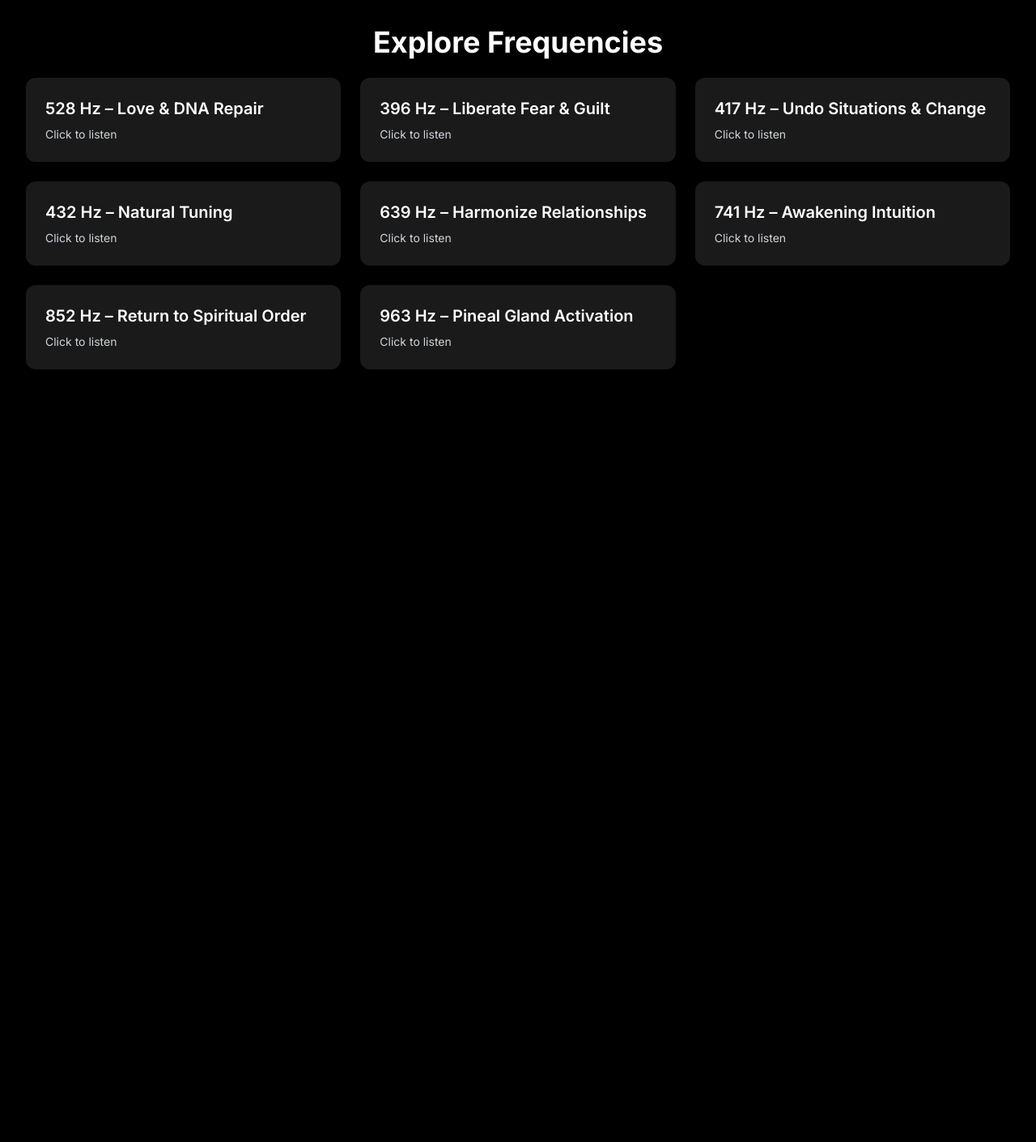
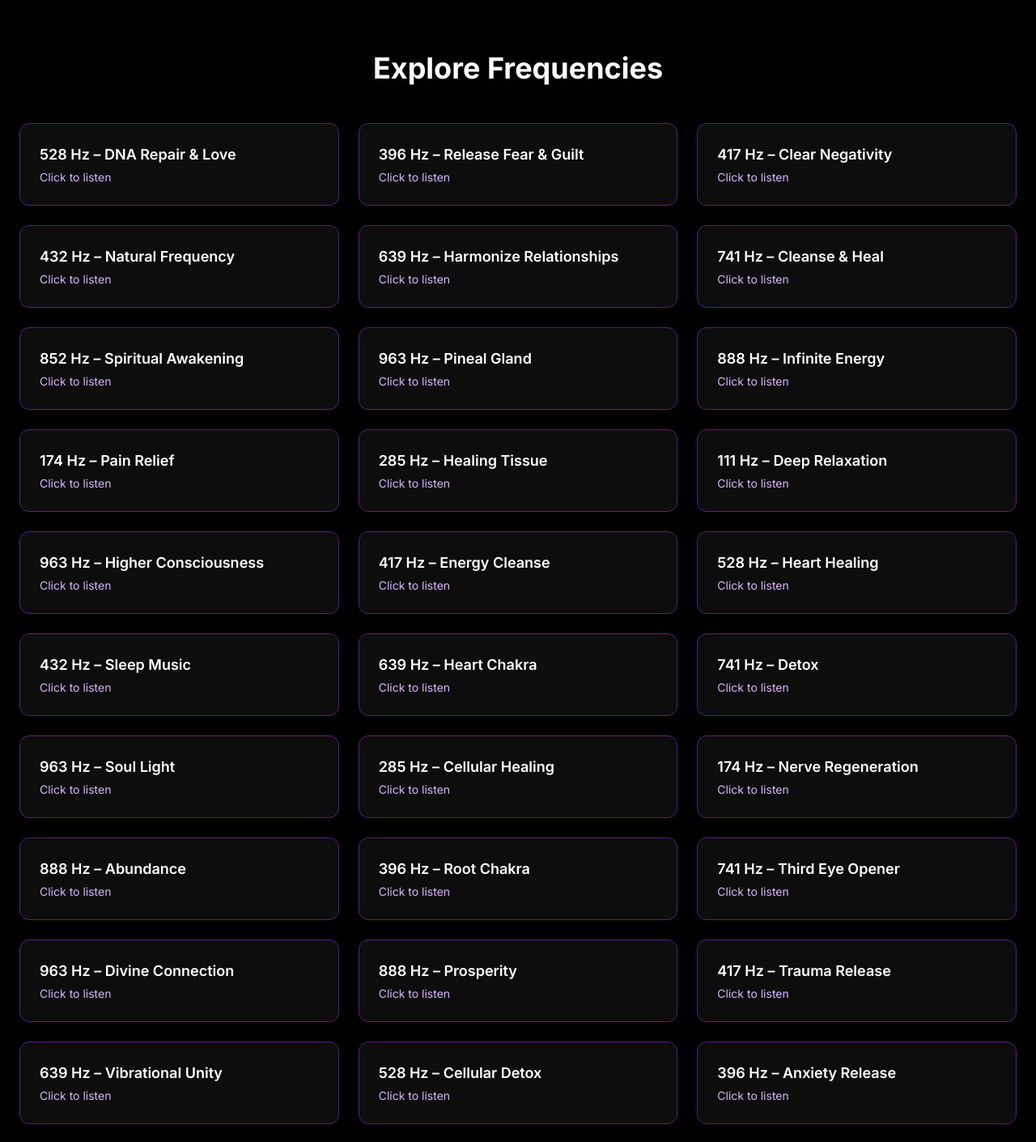
Before and after one commit to ReyaanshRajotia/vibrenza-frontend, a Next.js app: page /explore in a window 1280 px wide. Shown: the top 1410 px of the page at 81% size. Before the commit the page ends 800 px from the top, so only its background shows below. Built offline with nearby package versions, Linux system fonts and the light colour scheme.

Commit message:
Update page.tsx

```diff
--- a/app/explore/page.tsx
+++ b/app/explore/page.tsx
@@ -1,56 +1,64 @@
 "use client";
 
 const frequencies = [
-  {
-    title: "528 Hz – Love & DNA Repair",
-    url: "https://www.youtube.com/watch?v=1Z-3JgnRjBc"
-  },
-  {
-    title: "396 Hz – Liberate Fear & Guilt",
-    url: "https://www.youtube.com/watch?v=0-Vk00TVzAU"
-  },
-  {
-    title: "417 Hz – Undo Situations & Change",
-    url: "https://www.youtube.com/watch?v=q7M5wVgOxs8"
-  },
-  {
-    title: "432 Hz – Natural Tuning",
-    url: "https://www.youtube.com/watch?v=7Wq1PbT5TDs"
-  },
-  {
-    title: "639 Hz – Harmonize Relationships",
-    url: "https://www.youtube.com/watch?v=VjVJeTXYpJk"
-  },
-  {
-    title: "741 Hz – Awakening Intuition",
-    url: "https://www.youtube.com/watch?v=-DdnKVQgr0k"
-  },
-  {
-    title: "852 Hz – Return to Spiritual Order",
-    url: "https://www.youtube.com/watch?v=Y5EgvA2x8rk"
-  },
-  {
-    title: "963 Hz – Pineal Gland Activation",
-    url: "https://www.youtube.com/watch?v=qqMKv_Z3tZI"
-  }
-  // You can add 42 more with my help later
+  { title: "528 Hz – DNA Repair & Love", url: "https://www.youtube.com/watch?v=1Z-3JgnRjBc" },
+  { title: "396 Hz – Release Fear & Guilt", url: "https://www.youtube.com/watch?v=0-Vk00TVzAU" },
+  { title: "417 Hz – Clear Negativity", url: "https://www.youtube.com/watch?v=q7M5wVgOxs8" },
+  { title: "432 Hz – Natural Frequency", url: "https://www.youtube.com/watch?v=7Wq1PbT5TDs" },
+  { title: "639 Hz – Harmonize Relationships", url: "https://www.youtube.com/watch?v=VjVJeTXYpJk" },
+  { title: "741 Hz – Cleanse & Heal", url: "https://www.youtube.com/watch?v=-DdnKVQgr0k" },
+  { title: "852 Hz – Spiritual Awakening", url: "https://www.youtube.com/watch?v=Y5EgvA2x8rk" },
+  { title: "963 Hz – Pineal Gland", url: "https://www.youtube.com/watch?v=qqMKv_Z3tZI" },
+  { title: "888 Hz – Infinite Energy", url: "https://www.youtube.com/watch?v=xFLu5IJeA3M" },
+  { title: "174 Hz – Pain Relief", url: "https://www.youtube.com/watch?v=YuHZm1lLw1E" },
+  { title: "285 Hz – Healing Tissue", url: "https://www.youtube.com/watch?v=Jyv0W1Fz_2Y" },
+  { title: "111 Hz – Deep Relaxation", url: "https://www.youtube.com/watch?v=Jh3Kj9nOTms" },
+  { title: "963 Hz – Higher Consciousness", url: "https://www.youtube.com/watch?v=2l23E71ec0Y" },
+  { title: "417 Hz – Energy Cleanse", url: "https://www.youtube.com/watch?v=K-HC_6aZflY" },
+  { title: "528 Hz – Heart Healing", url: "https://www.youtube.com/watch?v=Hq_UR-SnN6A" },
+  { title: "432 Hz – Sleep Music", url: "https://www.youtube.com/watch?v=32i3kP1aD1I" },
+  { title: "639 Hz – Heart Chakra", url: "https://www.youtube.com/watch?v=G1Nhd9i3wXs" },
+  { title: "741 Hz – Detox", url: "https://www.youtube.com/watch?v=Xhz1AmW_GJ0" },
+  { title: "963 Hz – Soul Light", url: "https://www.youtube.com/watch?v=k1hU6Q9VVyo" },
+  { title: "285 Hz – Cellular Healing", url: "https://www.youtube.com/watch?v=ESPRLQSlrNc" },
+  { title: "174 Hz – Nerve Regeneration", url: "https://www.youtube.com/watch?v=Hzqjz-8OD2A" },
+  { title: "888 Hz – Abundance", url: "https://www.youtube.com/watch?v=5bXh_NLvv_4" },
+  { title: "396 Hz – Root Chakra", url: "https://www.youtube.com/watch?v=6FZ2M5mwW6g" },
+  { title: "741 Hz – Third Eye Opener", url: "https://www.youtube.com/watch?v=onBOzZJx9a0" },
+  { title: "963 Hz – Divine Connection", url: "https://www.youtube.com/watch?v=e0IhR2DM7Jg" },
+  { title: "888 Hz – Prosperity", url: "https://www.youtube.com/watch?v=iVjTwEm-Z8s" },
+  { title: "417 Hz – Trauma Release", url: "https://www.youtube.com/watch?v=tyNsTr8Yin4" },
+  { title: "639 Hz – Vibrational Unity", url: "https://www.youtube.com/watch?v=4Tl5EPC1Wvo" },
+  { title: "528 Hz – Cellular Detox", url: "https://www.youtube.com/watch?v=nNZQCtDuw9c" },
+  { title: "396 Hz – Anxiety Release", url: "https://www.youtube.com/watch?v=F6B_zL2AAhM" },
+  { title: "741 Hz – Inner Truth", url: "https://www.youtube.com/watch?v=_cxccjH4qBo" },
+  { title: "852 Hz – Intuition Boost", url: "https://www.youtube.com/watch?v=kbls8AiYShQ" },
+  { title: "963 Hz – Soul Alignment", url: "https://www.youtube.com/watch?v=Y2uT9Il_eVo" },
+  { title: "432 Hz – Deep Calm", url: "https://www.youtube.com/watch?v=wvJAgrUBF4w" },
+  { title: "888 Hz – High Vibration", url: "https://www.youtube.com/watch?v=7M4kSfq7g8I" },
+  { title: "528 Hz – Aura Cleanse", url: "https://www.youtube.com/watch?v=0sVq6xp5A3M" },
+  { title: "417 Hz – Emotional Cleanse", url: "https://www.youtube.com/watch?v=NZrNVvF6dnA" },
+  { title: "285 Hz – Rejuvenation", url: "https://www.youtube.com/watch?v=QpB9sEO9Pqc" },
+  { title: "852 Hz – Awareness", url: "https://www.youtube.com/watch?v=zTeiXhyQ1Lk" },
+  { title: "639 Hz – Connection", url: "https://www.youtube.com/watch?v=swuEvthupEY" }
 ];
 
 export default function ExplorePage() {
   return (
-    <main className="min-h-screen bg-black text-white p-8">
-      <h1 className="text-4xl font-bold mb-6 text-center">Explore Frequencies</h1>
-      <div className="grid grid-cols-1 sm:grid-cols-2 md:grid-cols-3 gap-6">
-        {frequencies.map((freq, index) => (
+    <main className="min-h-screen bg-black text-white px-6 py-16">
+      <h1 className="text-4xl font-bold text-center mb-12">Explore Frequencies</h1>
+
+      <div className="grid grid-cols-1 sm:grid-cols-2 lg:grid-cols-3 gap-6">
+        {frequencies.map((f, i) => (
           <a
-            key={index}
-            href={freq.url}
+            key={i}
+            href={f.url}
             target="_blank"
             rel="noopener noreferrer"
-            className="bg-white/10 p-6 rounded-xl hover:bg-white/20 transition"
+            className="bg-white/5 hover:bg-purple-700/20 transition p-6 rounded-xl border border-purple-900 shadow-md"
           >
-            <h2 className="text-xl font-semibold">{freq.title}</h2>
-            <p className="text-sm text-gray-300 mt-2">Click to listen</p>
+            <h2 className="text-lg font-semibold mb-1">{f.title}</h2>
+            <p className="text-sm text-purple-300">Click to listen</p>
           </a>
         ))}
       </div>
```
